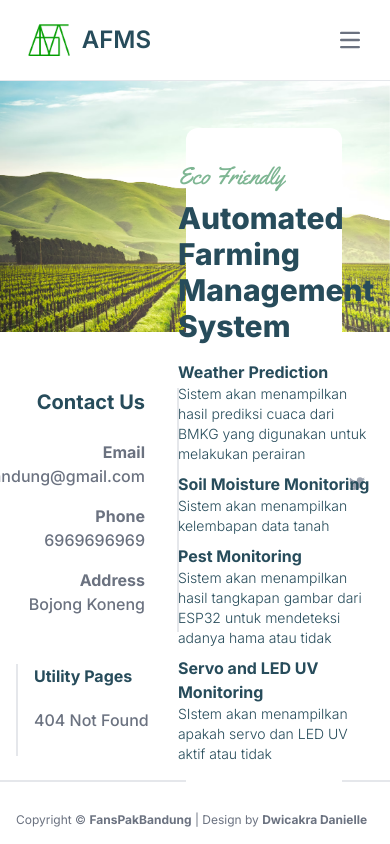
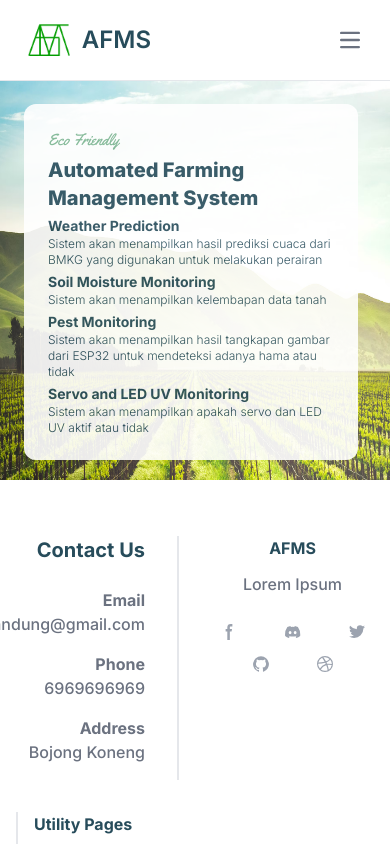
Before and after one commit to muhdastinf/AFMS-Prototech, a Next.js app in the folder afms/: page / in a window 390 px wide. Shown: the top 844 px of the page. Built offline with nearby package versions, Linux system fonts and the light colour scheme.

Commit message:
feat: responsive homepage

```diff
--- a/afms/src/app/page.jsx
+++ b/afms/src/app/page.jsx
@@ -3,6 +3,7 @@
 import Footer from "./components/Footer";
 import Navbar from "./components/Navbar";
 import CardImage from "./components/CardImage";
+import style from "./page.module.css";
 
 import { Yellowtail } from "next/font/google";
 
@@ -11,7 +12,6 @@ import Image from "next/image";
 const yellowtail = Yellowtail({ weight: "400", subsets: ["latin"] });
 
 export default function Home() {
-
   return (
     <>
       <Navbar />
@@ -22,32 +22,56 @@ export default function Home() {
             width={850}
             height={400}
             alt="Landing Page"
-            className="z-0"
-            data-aos="fade-right"
+            className={`z-0 ${style.ResponsiveImage}`}
+            // data-aos="fade-right"
           />
-          <div className="absolute z-10 right-12 top-12 pl-8 pr-2 pt-8 pb-8 bg-white text-[#274C5B] text-wrap rounded-xl flex justify-center items-center h-100 w-2/5" data-aos="zoom-in-up">
-            <div className="flex flex-col gap-2">
-              <p className={`${yellowtail.className} text-2xl text-[#7EB693]`}>
+          <div
+            className="absolute opacity-90 md:opacity-100 top-6 right-8 ml-6 z-6 pt-6 pr-6 pl-6 pb-6 md:z-10 md:right-12 md:top-12 md:pl-8 md:pr-2 md:pt-8 md:pb-8 bg-white text-[#274C5B] text-wrap rounded-xl flex justify-center items-center md:h-100 md:w-2/5"
+            // data-aos="zoom-in-up"
+          >
+            <div className="flex flex-col gap-1 md:gap-2">
+              <p
+                className={`${yellowtail.className} text-base md:text-2xl text-[#7EB693]`}
+              >
                 Eco Friendly
               </p>
-              <h1 className="text-3xl font-extrabold mb-2">
+              <h1 className="text-xl md:text-3xl font-extrabold mb:1 md:mb-2">
                 Automated Farming Management System
               </h1>
               <div>
-                <p className="font-bold">Weather Prediction</p>
-                <p className="text-sm font-light">Sistem akan menampilkan hasil prediksi cuaca dari BMKG yang digunakan untuk melakukan perairan</p>
+                <p className="text-sm md:text-base font-bold">
+                  Weather Prediction
+                </p>
+                <p className="text-xs md:text-sm font-light">
+                  Sistem akan menampilkan hasil prediksi cuaca dari BMKG yang
+                  digunakan untuk melakukan perairan
+                </p>
               </div>
               <div>
-                <p className="font-bold">Soil Moisture Monitoring</p>
-                <p className="text-sm font-light">Sistem akan menampilkan kelembapan data tanah</p>
+                <p className="text-sm md:text-base font-bold">
+                  Soil Moisture Monitoring
+                </p>
+                <p className="text-xs md:text-sm text-sm font-light">
+                  Sistem akan menampilkan kelembapan data tanah
+                </p>
               </div>
               <div>
-                <p className="font-bold">Pest Monitoring</p>
-                <p className="text-sm font-light">Sistem akan menampilkan hasil tangkapan gambar dari ESP32 untuk mendeteksi adanya hama atau tidak</p>
+                <p className="text-sm md:text-base font-bold">
+                  Pest Monitoring
+                </p>
+                <p className="text-xs md:text-sm font-light">
+                  Sistem akan menampilkan hasil tangkapan gambar dari ESP32
+                  untuk mendeteksi adanya hama atau tidak
+                </p>
               </div>
               <div>
-                <p className="font-bold">Servo and LED UV Monitoring</p>
-                <p className="text-sm font-light">SIstem akan menampilkan apakah servo dan LED UV aktif atau tidak</p>
+                <p className="text-sm md:text-base font-bold">
+                  Servo and LED UV Monitoring
+                </p>
+                <p className="text-xs md:text-sm font-light">
+                  Sistem akan menampilkan apakah servo dan LED UV aktif atau
+                  tidak
+                </p>
               </div>
             </div>
           </div>
--- /dev/null
+++ b/afms/src/app/page.module.css
@@ -0,0 +1,5 @@
+@media screen and (max-width: 600px) {
+  .ResponsiveImage {
+    height: 400px;
+  }
+}
```
